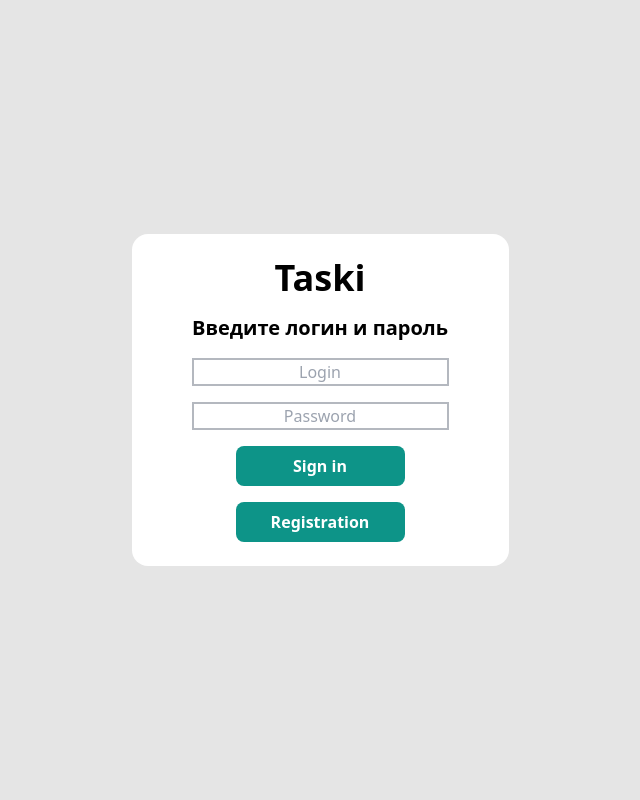
After one commit to Shevchenko-SPb/ITMO_WebDev_PHP_2023, a PHP site: page / in a window 1280 px wide. The commit adds this page. Shown: the whole page, without its empty margins (320-960 px from the left). Run offline with PHP 8.4, Linux system fonts and the light colour scheme; some libraries are stand-ins or nearby versions.

Commit message:
Add Login/Registration

```diff
--- /dev/null
+++ b/app/controllers/LoginController.php
@@ -0,0 +1,11 @@
+<?php
+class LoginController
+{
+    public function actionIndex()
+    {
+        $v = new ToDoView();
+        $result = $v->render('login.html', array());
+        echo $result;
+    }
+
+}
--- a/app/controllers/ToDoController.php
+++ b/app/controllers/ToDoController.php
@@ -12,7 +12,7 @@ class ToDoController
 
       $result = $v->render('index.html', array());
 
-      var_dump($result);
+      echo $result;
 
    }
 
--- /dev/null
+++ b/app/templates/login.html
@@ -0,0 +1,27 @@
+<!DOCTYPE html>
+<html lang="en">
+<head>
+    <meta charset="UTF-8">
+    <title>Title</title>
+    <script src="https://cdn.tailwindcss.com"></script>
+    <style>
+        @tailwind base;
+        @tailwind components;
+        @tailwind utilities;
+    </style>
+</head>
+<body>
+<form class="fixed left-0 top-0 z-10 grid h-screen w-screen place-items-center bg-black/10"
+      action='./../../login.php' method='POST'>
+    <div class="flex flex-col justify-center relative min-w-[377px] bg-white p-6 rounded-2xl gap-y-4">
+        <span class="text-4xl font-bold text-center">Taski</span>
+        <div class="flex justify-center">
+            <span class="text-xl font-bold">Введите логин и пароль</span>
+        </div>
+        <input class="border-2 flex border-gray-500/50 mx-9 text-center" name="login" placeholder="Login">
+        <input class="border-2 flex border-gray-500/50 mx-9 text-center" name="password" placeholder="Password">
+        <input class="bg-teal-600 text-white p-2 rounded-lg mx-20 font-bold" type="submit" name="Login" value="Sign in" />
+        <input class="bg-teal-600 text-white p-2 rounded-lg mx-20 font-bold" type="submit" name="Registration" value="Registration" /></div>
+</form>
+</body>
+</html>
--- a/core/view.php
+++ b/core/view.php
@@ -2,11 +2,11 @@
 
 class View {
     function render($path, $data) {
-        var_dump($path);
-        var_dump($data);
+//        var_dump($path);
+//        var_dump($data);
         extract($data);
         $fullpath = __DIR__."/../app/templates/" . $path;
-        var_dump($fullpath);
+//        var_dump($fullpath);
         if (file_exists($fullpath) ) {
             ob_start();
             include $fullpath;
--- a/index.php
+++ b/index.php
@@ -47,6 +47,7 @@ class Router {
 
                 $controllerFile = ROOT.'/app/controllers/'.$controller.'.php';
                 if(file_exists($controllerFile)){
+
                     include($controllerFile);
                 }
                 // var_dump($controllerFile);
@@ -54,17 +55,19 @@ class Router {
                 $obj->$action();
                 // var_dump($obj);
                 // var_dump($action);
-                call_user_func_array(array($controller, $action), $params);
+//                call_user_func_array(array($controller, $action), $params);
             }
         }
         // Ничего не применилось. 404.
-        header("HTTP/1.0 404 Not Found");
+//        header("HTTP/1.0 404 Not Found");
         return;
     }
 }
 $routes = ROOT.'/routes.php';
 $router = new Router($routes);
 $router->run();
+
+
 
 
 
--- a/login.php
+++ b/login.php
@@ -34,7 +34,7 @@ function loginUser()
                 $_SESSION["is_auth_admin"] = true;
                 $value = implode(";", $passwords);
                 file_put_contents($file_User_DATA, $passwordBase);
-                header("Location: ./admin.php");
+                header("Location: ./app/templates/index.html");
                 break;
             } else {
                 $_SESSION["is_auth"] = true;
@@ -42,7 +42,7 @@ function loginUser()
                 $_SESSION["is_auth"] = true;
                 $value = implode(";", $passwords);
                 file_put_contents($file_User_DATA, $passwordBase);
-                header("Location: ./user.php");
+                header("Location: ./app/templates/index.html");
                 break;
             }
         } else {
--- a/routes.php
+++ b/routes.php
@@ -3,6 +3,7 @@
 return array(
     'about' => 'about/index',
     'todo' => 'ToDo/index',
+    '' => 'Login/index',
     'page/([-_a-z0-9]+)' => 'page/show/$1',
     'users/([-_a-z0-9]+)' => 'users/show/$1',
 );
--- a/user_DATA.csv
+++ b/user_DATA.csv
@@ -1,4 +1,4 @@
-1;admin;e32f36b5c3997cd1533a21bf2c3d30d19ca90aa5;90fe798d949c108a52cd7682c3d4a9d6::1Mozilla/5.0(WindowsNT10.0,Win64,x64)AppleWebKit/537.36(KHTML,likeGecko)Chrome/113.0.0.0Safari/537.36
+1;admin;e32f36b5c3997cd1533a21bf2c3d30d19ca90aa5;8a688879b4224494a685ad1c003ac682127.0.0.1Mozilla/5.0(WindowsNT10.0,Win64,x64)AppleWebKit/537.36(KHTML,likeGecko)Chrome/113.0.0.0Safari/537.36
 2;qwerty;e32f36b5c3997cd1533a21bf2c3d30d19ca90aa5;e33afe16002edc9b0b84f85c1021b45b::1Mozilla/5.0(WindowsNT10.0,Win64,x64)AppleWebKit/537.36(KHTML,likeGecko)Chrome/113.0.0.0Safari/537.36
 3;user;e32f36b5c3997cd1533a21bf2c3d30d19ca90aa5;3c1cd7ed056367870855a036e588a7b4::1Mozilla/5.0(WindowsNT10.0,Win64,x64)AppleWebKit/537.36(KHTML,likeGecko)Chrome/113.0.0.0Safari/537.36
 4;111;e32f36b5c3997cd1533a21bf2c3d30d19ca90aa5;b372f16b0c87bc0af92d3aefa3cda3b2::1Mozilla/5.0(WindowsNT10.0,Win64,x64)AppleWebKit/537.36(KHTML,likeGecko)Chrome/113.0.0.0Safari/537.36
```
Also changed, not shown: template/index.html (deleted, +0 -15 lines), tailwind.config.cjs (renamed from tailwind.config.js).
